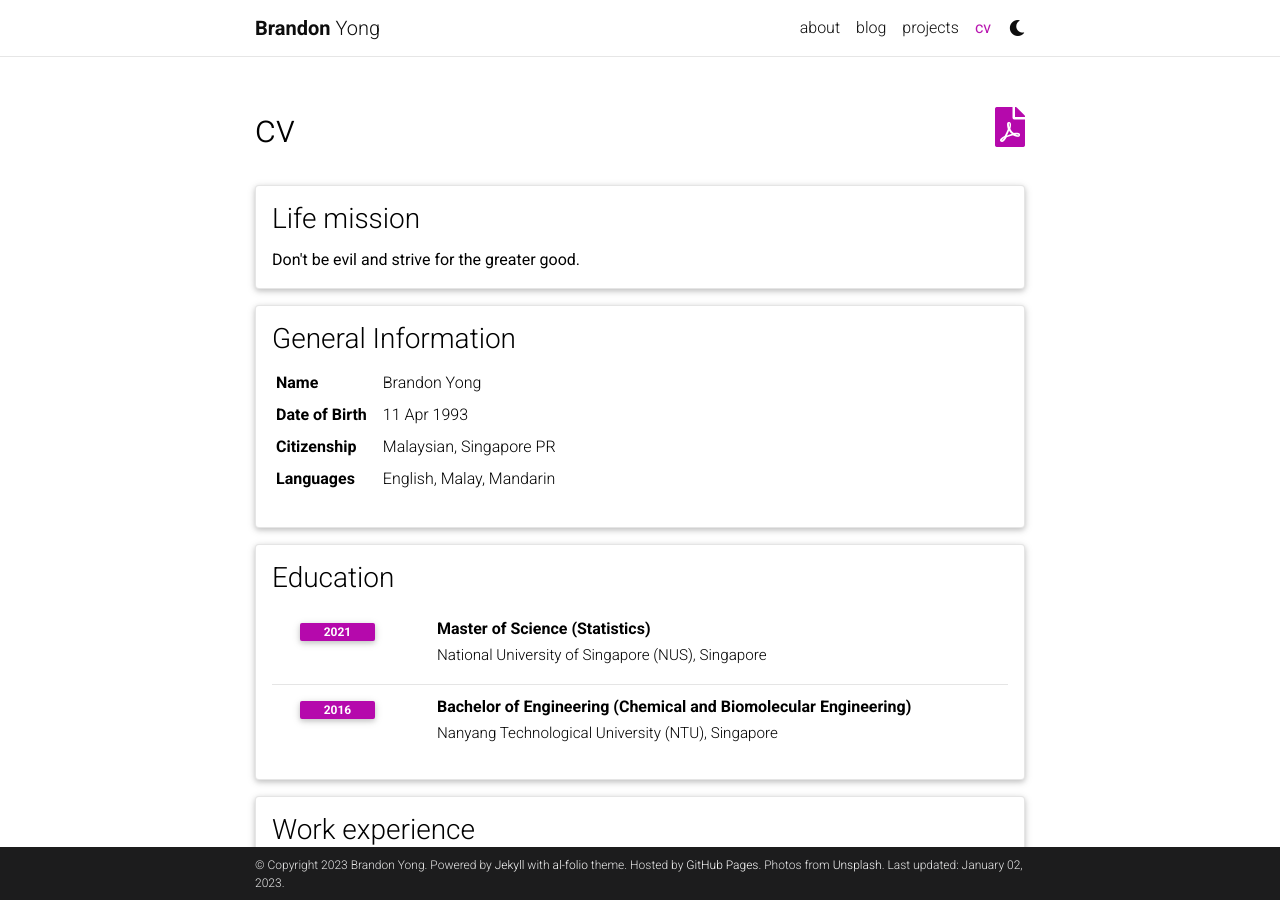
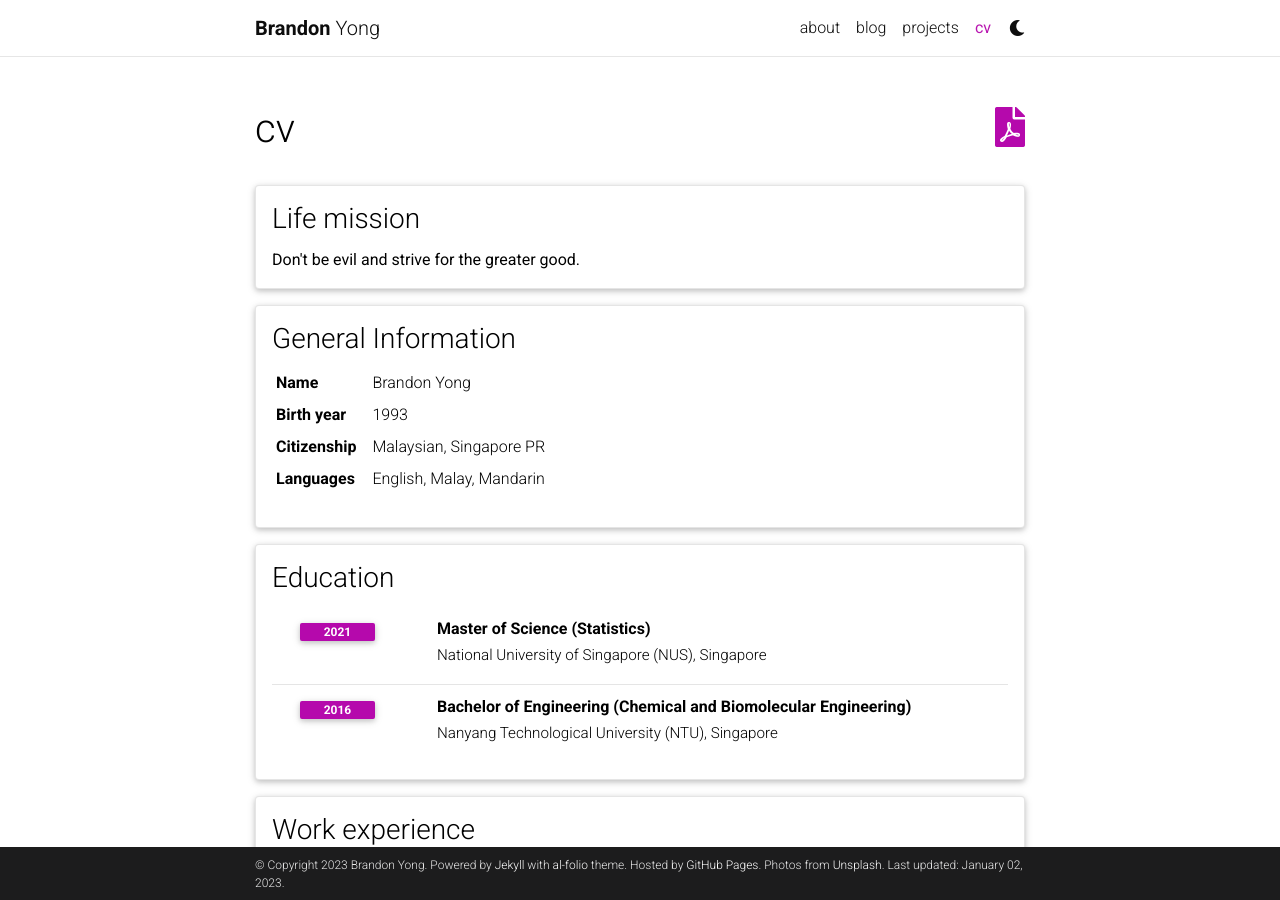
Before and after one commit to brandonyongys/brandonyongys.github.io, a Jekyll site: the page built from _pages/cv.md, in a window 1280 px wide and 900 px high. Built offline with Jekyll 4.4.1, drawn with Linux system fonts in a browser that asks for light colours; comment, search, counter and statistics services are not loaded; a style sheet for code colours, icons or effects is not loaded.

Commit message:
Change DOB to birth year in cv page

```diff
--- a/_data/cv.yml
+++ b/_data/cv.yml
@@ -8,8 +8,8 @@
   contents:
     - name: Name
       value: Brandon Yong
-    - name: Date of Birth
-      value: 11 Apr 1993
+    - name: Birth year
+      value: 1993
     - name: Citizenship
       value: Malaysian, Singapore PR
     - name: Languages
```
